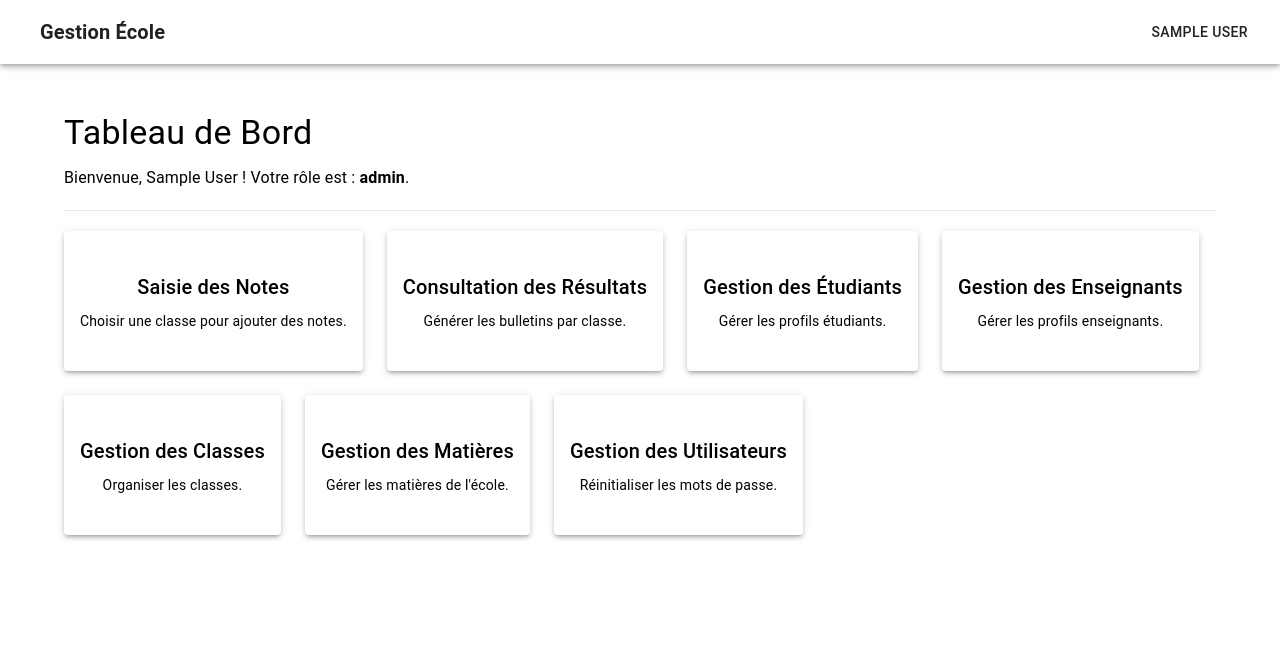
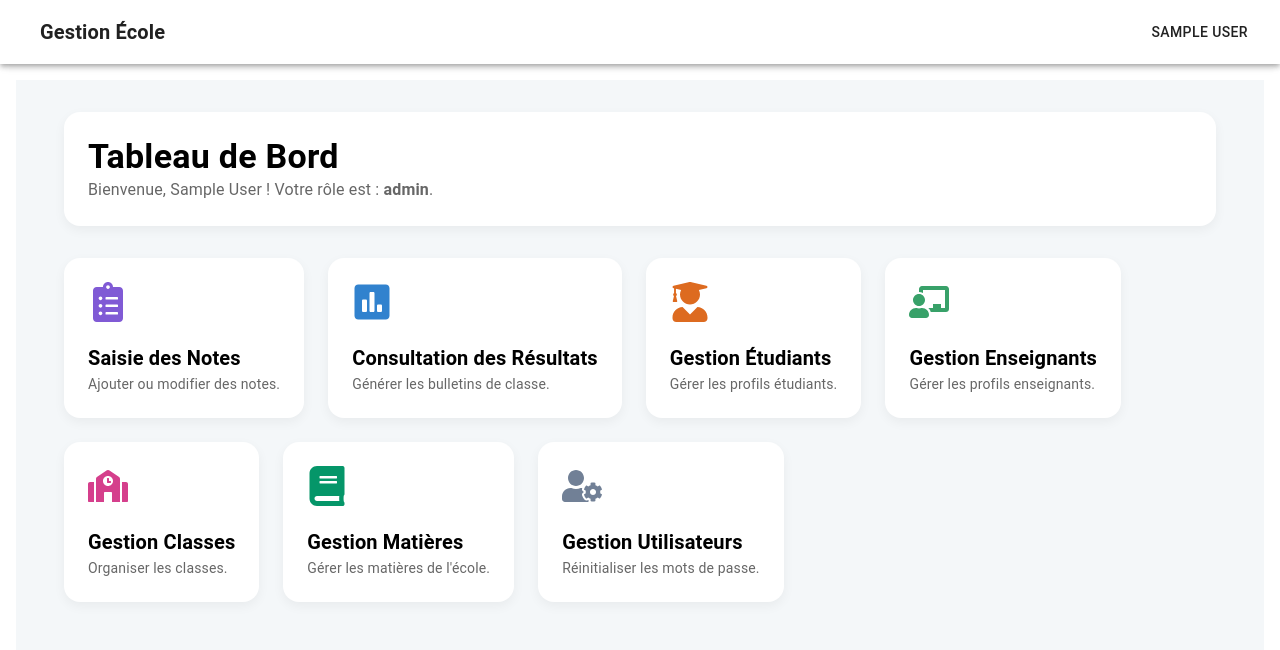
Before and after one commit to zakariaghrib/school-management-system, a React (Create React App) app in the folder client/: page /dashboard in a window 1280 px wide. Shown: the top 650 px of the page. Built offline with nearby package versions, Linux system fonts and the light colour scheme; sample sign-in values are in the browser's storage; some icons are missing.

Commit message:
mise a jour DashboardPage

```diff
--- a/client/src/pages/DashboardPage.jsx
+++ b/client/src/pages/DashboardPage.jsx
@@ -1,109 +1,119 @@
 import React, { useContext } from 'react';
 import { Link } from 'react-router-dom';
 import { AuthContext } from '../context/AuthContext';
-// Combiner les imports de Material UI
-import { Container, Typography, Box, Paper, Grid } from '@mui/material';
+import { Container, Typography, Box, Grid } from '@mui/material';
+import { motion } from 'framer-motion';
 
-// Style pour les cartes de navigation
-const cardStyle = {
-  p: 2,
+// Importation des icônes
+import { FaUserGraduate, FaChalkboardTeacher, FaSchool, FaBook, FaClipboardList, FaPoll, FaUserCog, FaFileSignature } from 'react-icons/fa';
+
+// --- Composant de carte réutilisable ---
+const DashboardCard = ({ to, icon, title, description, color }) => {
+  const cardVariants = {
+    hidden: { opacity: 0, y: 20 },
+    visible: { opacity: 1, y: 0, transition: { duration: 0.5 } },
+  };
+
+  return (
+    <Grid item xs={12} sm={6} md={4}>
+      <motion.div variants={cardVariants}>
+        <Link to={to} style={{ textDecoration: 'none' }}>
+          <Box
+            sx={{
+              p: 3,
+              bgcolor: 'background.paper',
+              borderRadius: 4,
+              boxShadow: '0 4px 12px rgba(0,0,0,0.05)',
+              height: 160,
               display: 'flex',
               flexDirection: 'column',
-  justifyContent: 'center',
-  alignItems: 'center',
-  height: 140,
-  textDecoration: 'none',
-  color: 'inherit',
-  transition: 'box-shadow 0.3s',
+              justifyContent: 'space-between',
+              transition: 'transform 0.3s ease, box-shadow 0.3s ease',
               '&:hover': {
-    boxShadow: 6,
+                transform: 'translateY(-5px)',
+                boxShadow: `0 8px 20px rgba(128, 90, 213, 0.2)`, // Ombre violette
               },
+            }}
+          >
+            <Box sx={{ color: color, fontSize: '2.5rem' }}>{icon}</Box>
+            <Box>
+              <Typography variant="h6" component="h3" sx={{ fontWeight: 'bold' }}>
+                {title}
+              </Typography>
+              <Typography variant="body2" color="text.secondary">
+                {description}
+              </Typography>
+            </Box>
+          </Box>
+        </Link>
+      </motion.div>
+    </Grid>
+  );
 };
 
+// --- Composant principal du tableau de bord ---
 const DashboardPage = () => {
   const { user } = useContext(AuthContext);
 
   if (!user) {
-    return <div>Chargement...</div>;
+    return <Box sx={{ display: 'flex', justifyContent: 'center', mt: 4 }}>Chargement...</Box>;
   }
 
+  const containerVariants = {
+    hidden: { opacity: 0 },
+    visible: {
+      opacity: 1,
+      transition: {
+        staggerChildren: 0.1, // Apparition des cartes en décalé
+      },
+    },
+  };
+
   return (
-    <Container maxWidth="lg" sx={{ mt: 4, mb: 4 }}>
-      <Typography variant="h4" component="h1" gutterBottom>
+    <Box sx={{ bgcolor: '#f4f7f9', minHeight: 'calc(100vh - 64px)' }}>
+      <Container maxWidth="lg" sx={{ py: 4 }}>
+        <Box sx={{ mb: 4, p: 3, bgcolor: 'white', borderRadius: 4, boxShadow: '0 4px 12px rgba(0,0,0,0.05)' }}>
+          <Typography variant="h4" component="h1" sx={{ fontWeight: 'bold' }}>
             Tableau de Bord
           </Typography>
-      <Typography>
+          <Typography color="text.secondary">
             Bienvenue, {user.name} ! Votre rôle est : <strong>{user.role}</strong>.
           </Typography>
-      <hr style={{ margin: '20px 0' }}/>
+        </Box>
 
+        <motion.div
+          variants={containerVariants}
+          initial="hidden"
+          animate="visible"
+        >
           <Grid container spacing={3}>
             {/* Cartes pour Admin et Enseignant */}
             {(user.role === 'admin' || user.role === 'teacher') && (
               <>
-            <Grid item xs={12} sm={6} md={4}>
-              <Paper component={Link} to="/grades/entry" sx={cardStyle} elevation={3}>
-                <Typography variant="h6">Saisie des Notes</Typography>
-                <Typography variant="body2" sx={{ mt: 1 }}>Choisir une classe pour ajouter des notes.</Typography>
-              </Paper>
-            </Grid>
-            <Grid item xs={12} sm={6} md={4}>
-              <Paper component={Link} to="/results" sx={cardStyle} elevation={3}>
-                <Typography variant="h6">Consultation des Résultats</Typography>
-                <Typography variant="body2" sx={{ mt: 1 }}>Générer les bulletins par classe.</Typography>
-              </Paper>
-            </Grid>
+                <DashboardCard to="/grades/entry" icon={<FaClipboardList />} title="Saisie des Notes" description="Ajouter ou modifier des notes." color="#805ad5" />
+                <DashboardCard to="/results" icon={<FaPoll />} title="Consultation des Résultats" description="Générer les bulletins de classe." color="#3182ce" />
               </>
             )}
 
             {/* Cartes pour Admin seulement */}
             {user.role === 'admin' && (
               <>
-            <Grid item xs={12} sm={6} md={4}>
-              <Paper component={Link} to="/students" sx={cardStyle} elevation={3}>
-                <Typography variant="h6">Gestion des Étudiants</Typography>
-                <Typography variant="body2" sx={{ mt: 1 }}>Gérer les profils étudiants.</Typography>
-              </Paper>
-            </Grid>
-            <Grid item xs={12} sm={6} md={4}>
-              <Paper component={Link} to="/teachers" sx={cardStyle} elevation={3}>
-                <Typography variant="h6">Gestion des Enseignants</Typography>
-                <Typography variant="body2" sx={{ mt: 1 }}>Gérer les profils enseignants.</Typography>
-              </Paper>
-            </Grid>
-            <Grid item xs={12} sm={6} md={4}>
-              <Paper component={Link} to="/classes" sx={cardStyle} elevation={3}>
-                <Typography variant="h6">Gestion des Classes</Typography>
-                <Typography variant="body2" sx={{ mt: 1 }}>Organiser les classes.</Typography>
-              </Paper>
-            </Grid>
-            <Grid item xs={12} sm={6} md={4}>
-              <Paper component={Link} to="/subjects" sx={cardStyle} elevation={3}>
-                <Typography variant="h6">Gestion des Matières</Typography>
-                <Typography variant="body2" sx={{ mt: 1 }}>Gérer les matières de l'école.</Typography>
-              </Paper>
-            </Grid>
-            {/* CARTE AJOUTÉE/RÉTABLIE : Gestion des Utilisateurs */}
-            <Grid item xs={12} sm={6} md={4}>
-              <Paper component={Link} to="/users" sx={cardStyle} elevation={3}>
-                <Typography variant="h6">Gestion des Utilisateurs</Typography>
-                <Typography variant="body2" sx={{ mt: 1 }}>Réinitialiser les mots de passe.</Typography>
-              </Paper>
-            </Grid>
+                <DashboardCard to="/students" icon={<FaUserGraduate />} title="Gestion Étudiants" description="Gérer les profils étudiants." color="#dd6b20" />
+                <DashboardCard to="/teachers" icon={<FaChalkboardTeacher />} title="Gestion Enseignants" description="Gérer les profils enseignants." color="#38a169" />
+                <DashboardCard to="/classes" icon={<FaSchool />} title="Gestion Classes" description="Organiser les classes." color="#d53f8c" />
+                <DashboardCard to="/subjects" icon={<FaBook />} title="Gestion Matières" description="Gérer les matières de l'école." color="#059669" />
+                <DashboardCard to="/users" icon={<FaUserCog />} title="Gestion Utilisateurs" description="Réinitialiser les mots de passe." color="#718096" />
               </>
             )}
 
-        {/* Carte pour Étudiant seulement (de la version 2770df0) */}
+            {/* Carte pour Étudiant seulement */}
             {user.role === 'student' && (
-          <Grid item xs={12} sm={6} md={4}>
-            <Paper component={Link} to="/my-results" sx={cardStyle} elevation={3}>
-              <Typography variant="h6">Mes Résultats</Typography>
-              <Typography variant="body2" sx={{ mt: 1 }}>Consulter mon bulletin de notes.</Typography>
-            </Paper>
-          </Grid>
+              <DashboardCard to="/my-results" icon={<FaFileSignature />} title="Mes Résultats" description="Consulter mon bulletin." color="#805ad5" />
             )}
           </Grid>
+        </motion.div>
       </Container>
+    </Box>
   );
 };
 
```
Lines whose indentation alone changed are shown as unchanged.
